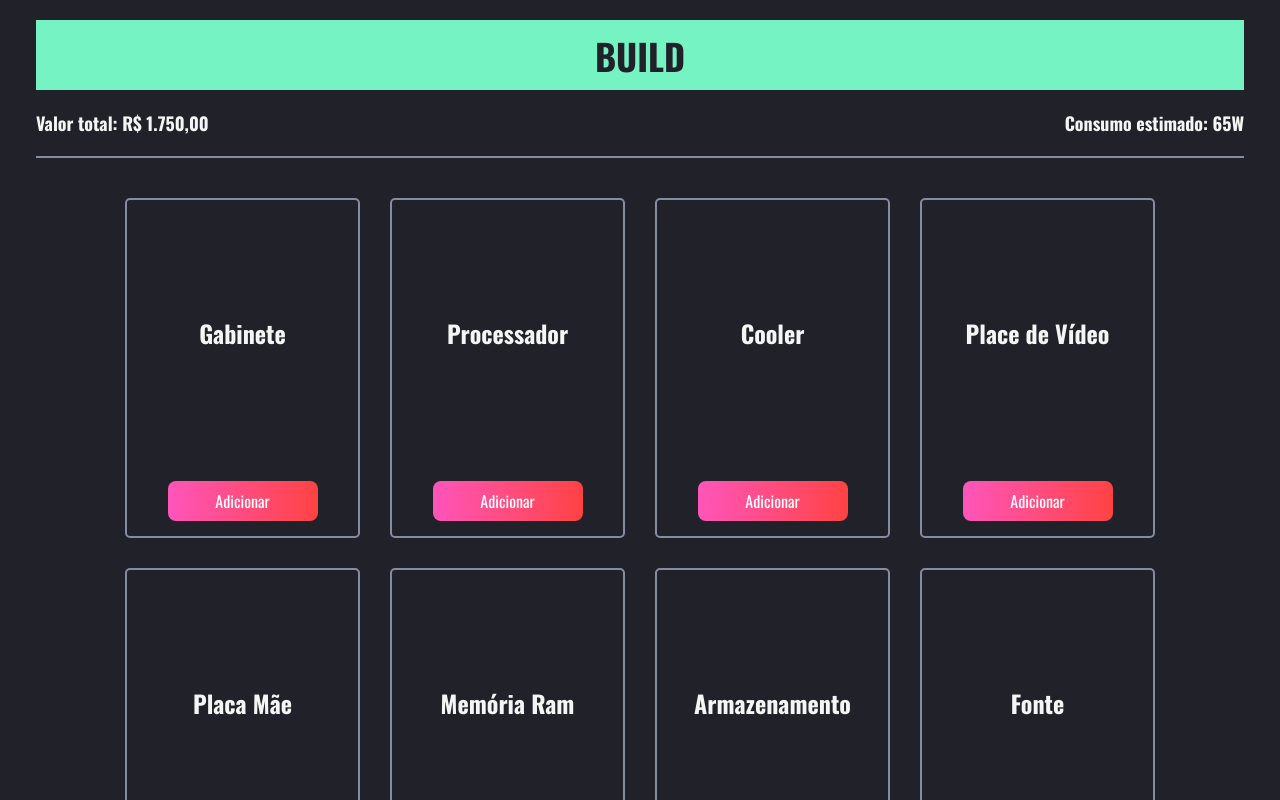
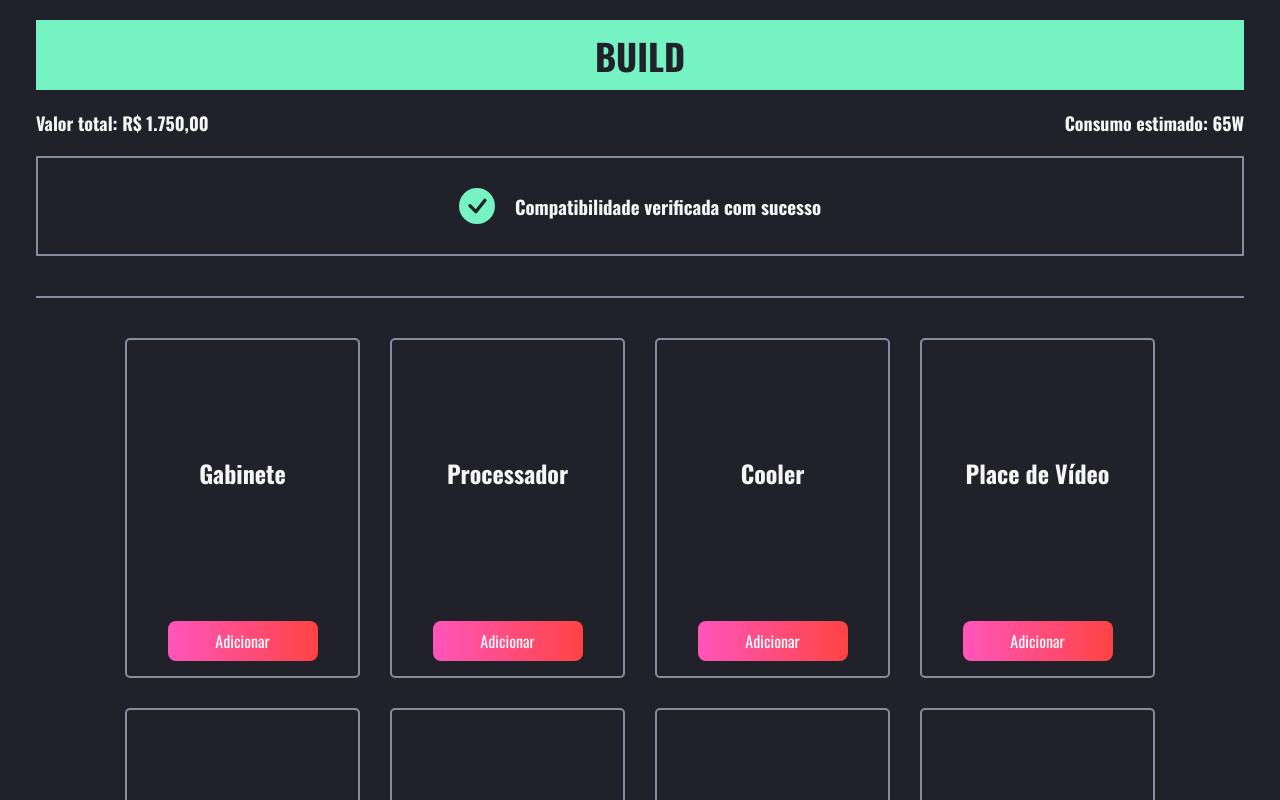
Before and after one commit to igormgg/pc-builder-capstone-q2, a React (Create React App) app: page /build in a window 1280 px wide. Shown: the top 800 px of the page. Built offline with nearby package versions, Linux system fonts and the light colour scheme.

Commit message:
feat: validation status container

```diff
--- a/src/pages/Build/index.jsx
+++ b/src/pages/Build/index.jsx
@@ -1,5 +1,7 @@
 import { Button } from "../../components/Button";
 import { Container, Header, Main, Footer } from "./style";
+import { BsCheckCircleFill } from "react-icons/bs";
+import { IoIosWarning } from "react-icons/io";
 
 const Build = () => {
   return (
@@ -11,6 +13,26 @@ const Build = () => {
         <div className="info">
           <h3 id="total">Valor total: R$ 1.750,00</h3>
           <h3 id="psu">Consumo estimado: 65W</h3>
+        </div>
+        {/* <div className="validation_status">
+          <div className="content">
+            <h3>
+              Inicie sua montagem para verificarmos a compatibilidade entre seus
+              componentes :)
+            </h3>
+          </div>
+        </div>
+        <div className="validation_status">
+          <div className="content fail">
+            <IoIosWarning></IoIosWarning>
+            <h3>Compatibilidade verificada com sucesso</h3>
+          </div>
+        </div> */}
+        <div className="validation_status">
+          <div className="content success">
+            <BsCheckCircleFill></BsCheckCircleFill>
+            <h3>Compatibilidade verificada com sucesso</h3>
+          </div>
         </div>
       </Header>
       <Main>
--- a/src/pages/Build/style.js
+++ b/src/pages/Build/style.js
@@ -6,6 +6,8 @@ export const Container = styled.div`
 `;
 
 export const Header = styled.div`
+  padding-bottom: 40px;
+
   .text {
     width: 100%;
     height: 70px;
@@ -30,6 +32,45 @@ export const Header = styled.div`
 
     #total {
       min-width: 190px;
+    }
+  }
+
+  .validation_status {
+    padding: 20px 40px;
+    border: 2px solid var(--gray2);
+    min-height: 100px;
+    display: grid;
+    place-items: center;
+
+    .content {
+      display: flex;
+      justify-content: center;
+      align-items: center;
+      flex-wrap: wrap;
+      gap: 20px;
+
+      &.success {
+        svg {
+          color: var(--secondary-color);
+          font-size: 36px;
+          min-width: 36px;
+        }
+      }
+
+      &.fail {
+        svg {
+          color: var(--primary-color);
+          font-size: 36px;
+          min-width: 36px;
+        }
+      }
+
+      h3 {
+        max-width: 512px;
+        font-size: 24px;
+        font-size: calc(16px + 2 * ((100vw - 320px) / 680));
+        text-align: center;
+      }
     }
   }
 `;
```
